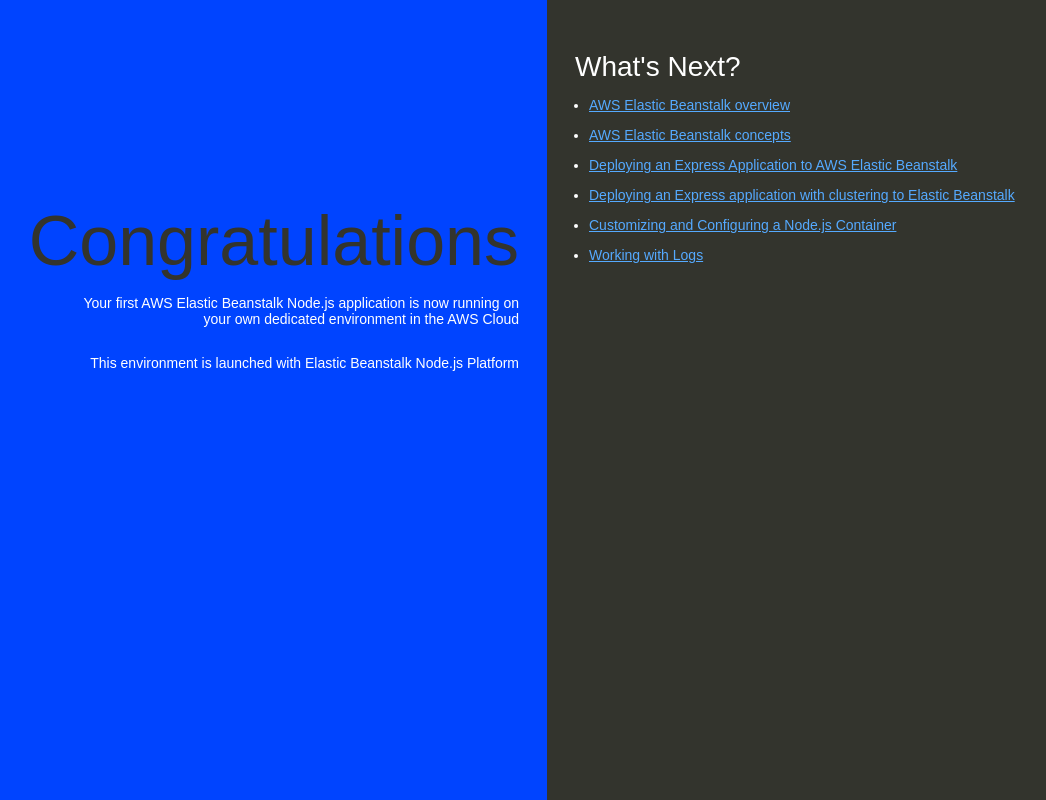
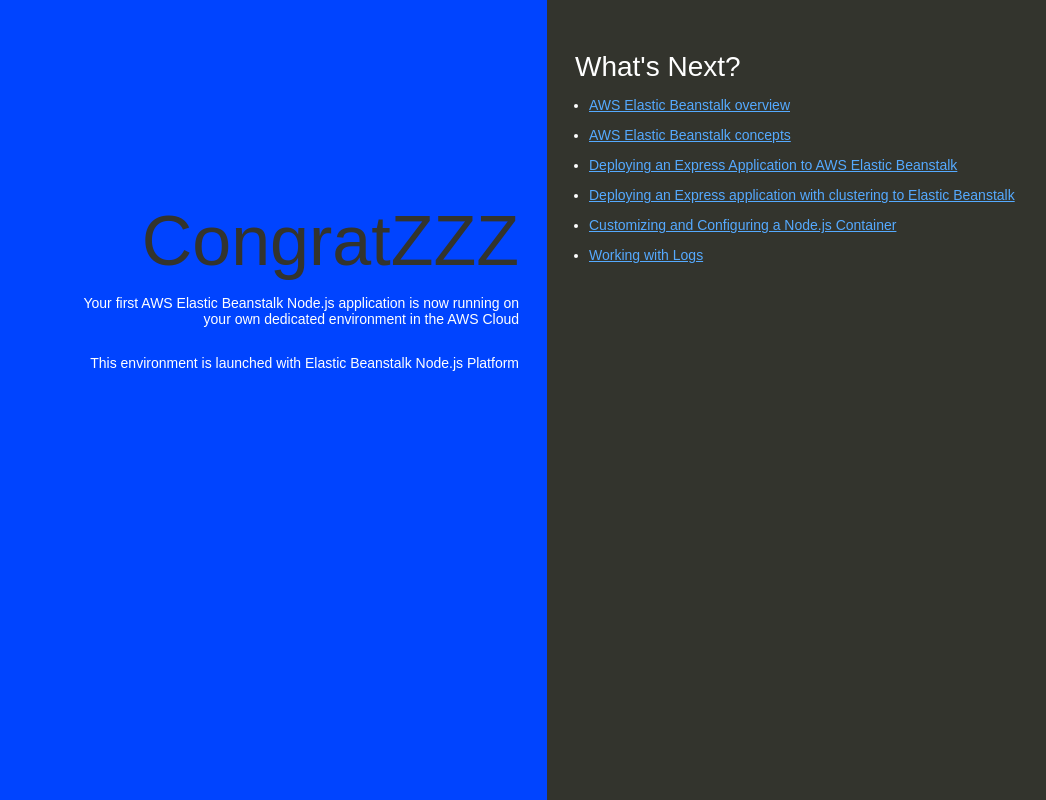
Before and after one commit to sofflen/aws-ebs-codepipeline, a website: page index.html in a window 1280 px wide. Shown: the whole page, without its empty margins (93-1139 px from the left). Drawn offline with Linux system fonts and the light colour scheme.

Commit message:
edited index

```diff
--- a/index.html
+++ b/index.html
@@ -74,7 +74,7 @@
   </head>
   <body>
     <div class="textColumn">
-      <h1>Congratulations</h1>
+      <h1>CongratZZZ</h1>
       <p>Your first AWS Elastic Beanstalk Node.js application is now running on your own dedicated environment in the AWS Cloud</p>
       <p>This environment is launched with Elastic Beanstalk Node.js Platform</p>
     </div>
```
